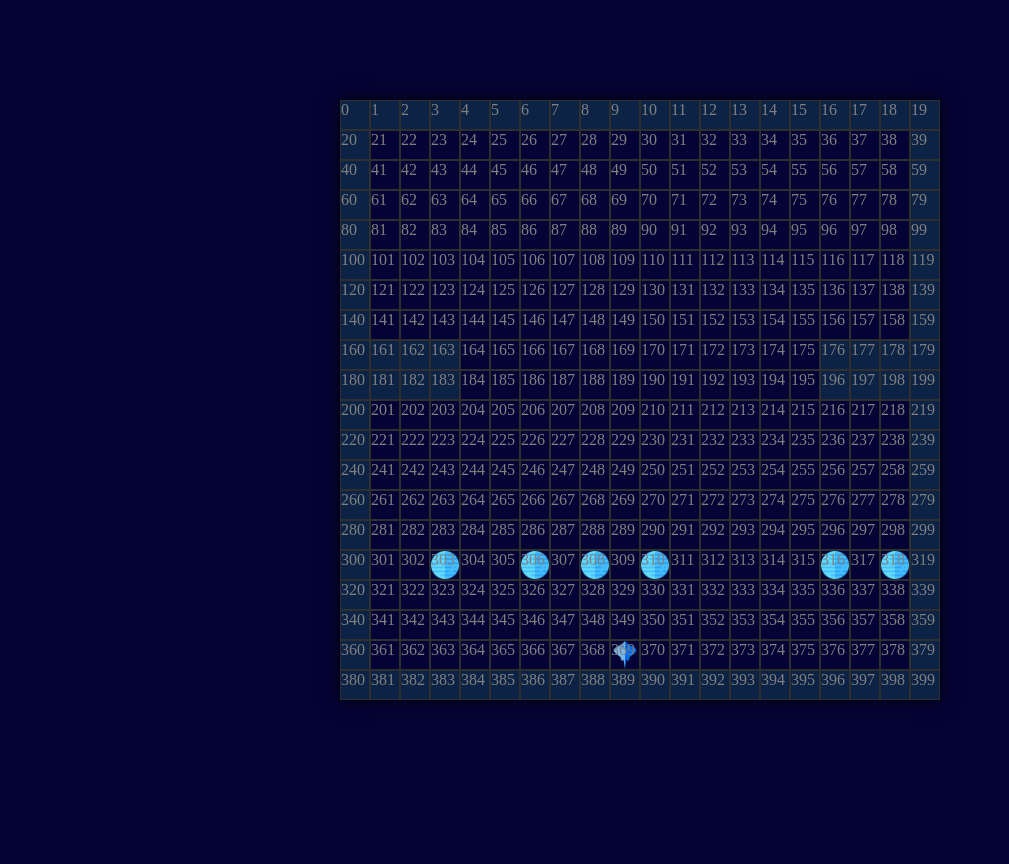
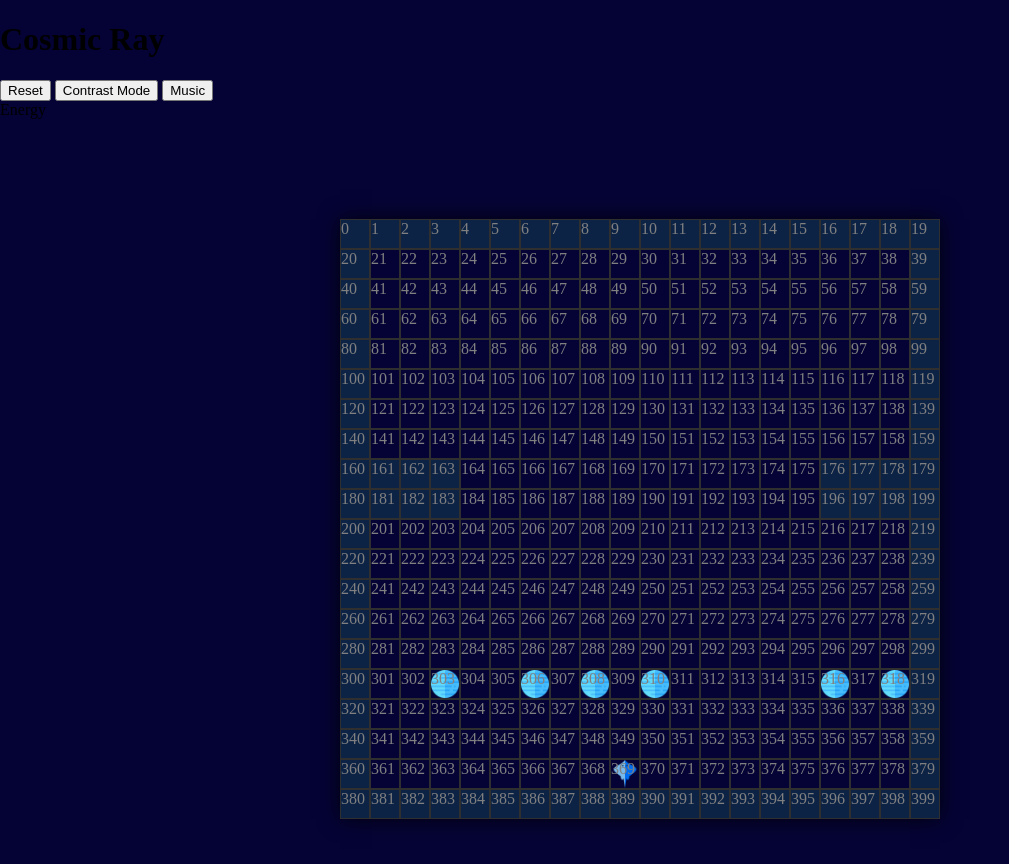
Before and after one commit to Polynomial-B/cosmic-ray-game, a plain HTML site: page cosmic-ray-game/index.html in a window 1280 px wide. Shown: the whole page, without its empty margins (0-1009 px from the left). Before the commit the page ends 800 px from the top, so only its background shows below. Drawn offline with Linux system fonts and the light colour scheme.

Commit message:
nav bar and buttons added

```diff
--- a/cosmic-ray-game/index.html
+++ b/cosmic-ray-game/index.html
@@ -2,10 +2,19 @@
 <html lang="en" dir="ltr">
   <head>
     <meta charset="utf-8">
-    <title>GRID GAME!</title>
+    <title>Cosmic Ray</title>
     <link rel="stylesheet" href="./styles/main.css">
     <script defer src="./scripts/app.js" charset="utf-8"></script>
   </head>
+  <h1>Cosmic Ray</h1>
+  <nav>
+    <div class="buttons">
+    <button id="reset-game">Reset</button>
+    <button id="high-contrast">Contrast Mode</button>
+    <button id="toggle-music">Music</button>
+    </div>
+    <div id="manta-energy">Energy</div>
+  </nav>
   <body>
     <div class="grid-wrapper">
       <div class="grid">
```
